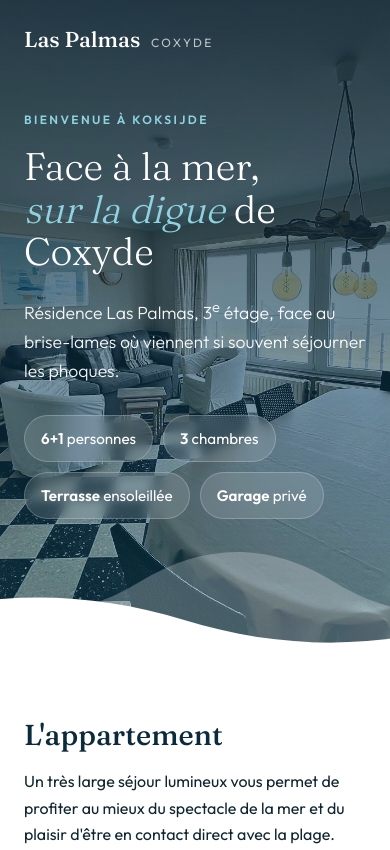
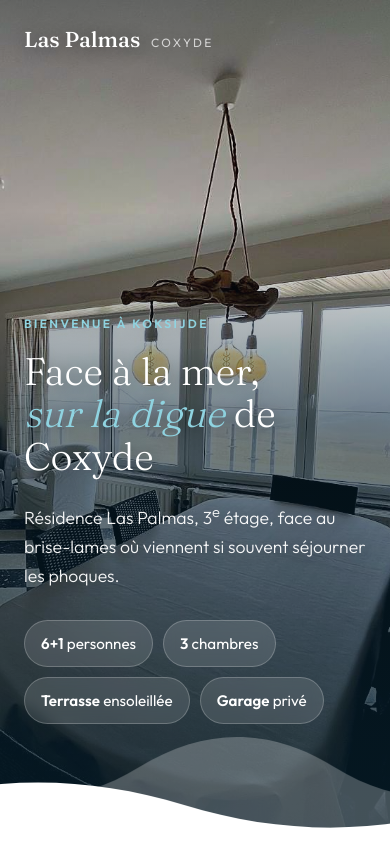
Before and after one commit to Mindyourbiz9000/coxyde, a plain HTML site: page site/index.html in a window 390 px wide. Shown: the top 850 px of the page. Drawn offline with Linux system fonts and the light colour scheme.

Commit message:
En-tête : photo du séjour vue mer en plein écran, bien visible
Dégradé sombre seulement du côté du texte pour la lisibilité, cadrage
sur les fenêtres côté mer sur téléphone.

Co-Authored-By: Claude Opus 5.5 <noreply@anthropic.com>
Claude-Session: https://claude.ai/code/session_01KgLA5Znu9b8XZLFzYT8NTb

```diff
--- a/site/css/style.css
+++ b/site/css/style.css
@@ -40,15 +40,18 @@ a { color: var(--sea); }
 /* En-tête */
 .hero {
   position: relative; color: #fff; overflow: hidden;
+  min-height: 100vh; min-height: 100svh; display: flex; flex-direction: column;
   background:
-    linear-gradient(180deg, rgba(8,36,52,.82) 0%, rgba(12,58,80,.55) 55%, rgba(20,90,115,.45) 100%),
-    url("../photos/sejour-vue-mer.jpg") center 60% / cover no-repeat,
+    linear-gradient(90deg, rgba(6,28,40,.78) 0%, rgba(6,28,40,.5) 38%, rgba(6,28,40,0) 68%),
+    linear-gradient(180deg, rgba(6,28,40,.4) 0%, rgba(6,28,40,0) 20%, rgba(6,28,40,0) 45%, rgba(6,28,40,.6) 100%),
+    url("../photos/sejour-vue-mer.jpg") center 55% / cover no-repeat,
     linear-gradient(180deg, #0f3a52 0%, #1b6b88 55%, #6fb2c3 100%);
 }
-.topbar { display: flex; justify-content: flex-start; align-items: center; max-width: 1080px; margin: 0 auto; padding: 22px 24px; }
+.hero h1, .hero .lead, .hero .eyebrow, .brand { text-shadow: 0 2px 18px rgba(0,0,0,.45); }
+.topbar { width: 100%; display: flex; justify-content: flex-start; align-items: center; max-width: 1080px; margin: 0 auto; padding: 22px 24px; }
 .brand { font-family: "Fraunces", serif; font-size: 1.35rem; }
 .brand small { font-family: "Outfit", sans-serif; font-size: .75rem; letter-spacing: .2em; text-transform: uppercase; opacity: .7; margin-left: 6px; }
-.hero-inner { position: relative; z-index: 2; max-width: 1080px; margin: 0 auto; padding: 60px 24px 170px; }
+.hero-inner { position: relative; z-index: 2; max-width: 1080px; width: 100%; margin: auto auto 0; padding: 60px 24px 150px; }
 .eyebrow { text-transform: uppercase; letter-spacing: .2em; font-size: .75rem; font-weight: 600; color: var(--lagoon); margin-bottom: 1rem; }
 .lead { font-size: clamp(1.1rem, 2vw, 1.3rem); font-weight: 300; max-width: 560px; opacity: .95; }
 .facts { list-style: none; padding: 0; margin: 30px 0 0; display: flex; flex-wrap: wrap; gap: 10px; }
@@ -113,10 +116,15 @@ a { color: var(--sea); }
   .two, .infos { grid-template-columns: 1fr; gap: 32px; }
   .gallery { grid-template-columns: 1fr 1fr; grid-auto-rows: 170px; }
   .block { padding: 60px 0; }
-  .hero-inner { padding: 30px 24px 140px; }
+  .hero-inner { padding: 30px 24px 120px; }
 }
 @media (max-width: 520px) {
   body { font-size: 16px; }
+  .hero {
+    background:
+      linear-gradient(180deg, rgba(6,28,40,.35) 0%, rgba(6,28,40,.05) 25%, rgba(6,28,40,.55) 50%, rgba(6,28,40,.85) 100%),
+      url("../photos/sejour-vue-mer.jpg") 72% 50% / cover no-repeat, #0f3a52;
+  }
   .gallery { grid-template-columns: 1fr; grid-auto-rows: 230px; }
   .gallery figure:first-child, .gallery figure.wide { grid-column: auto; grid-row: auto; }
   .actions .btn { width: 100%; }
```
